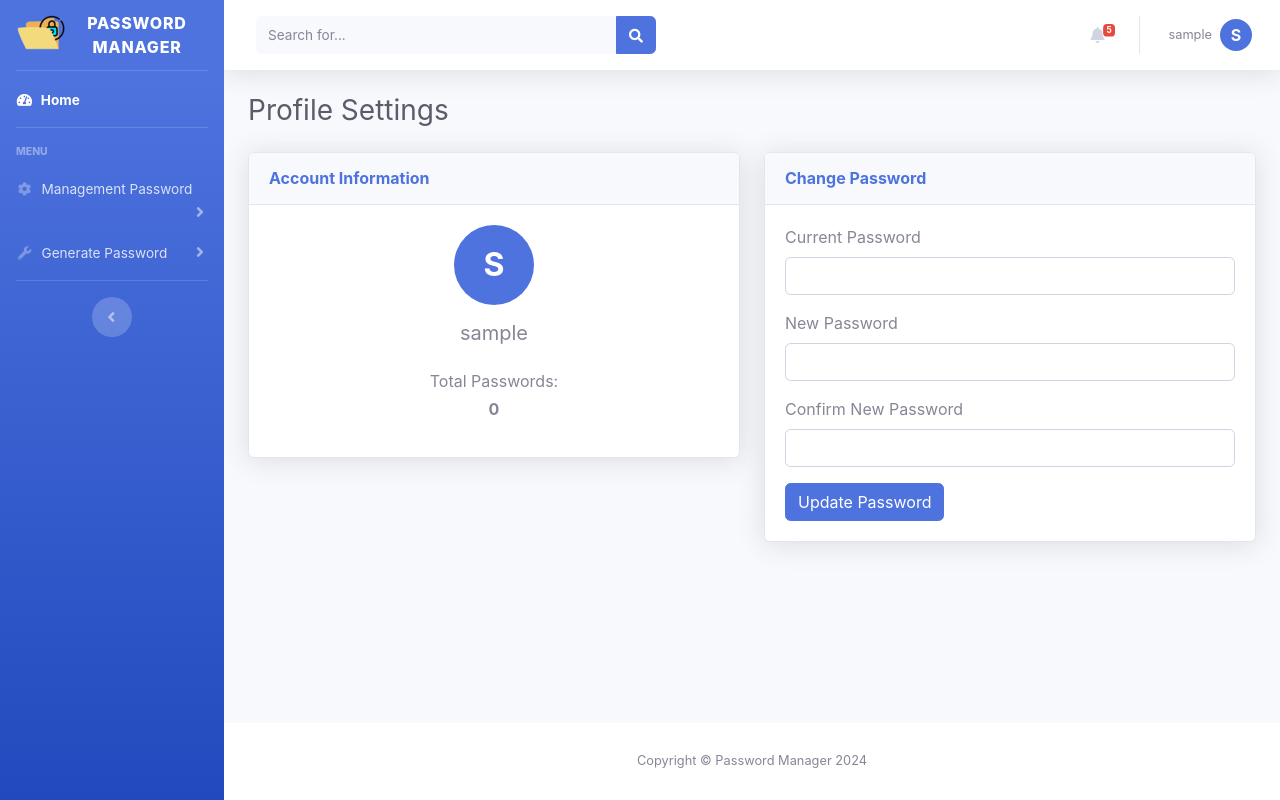
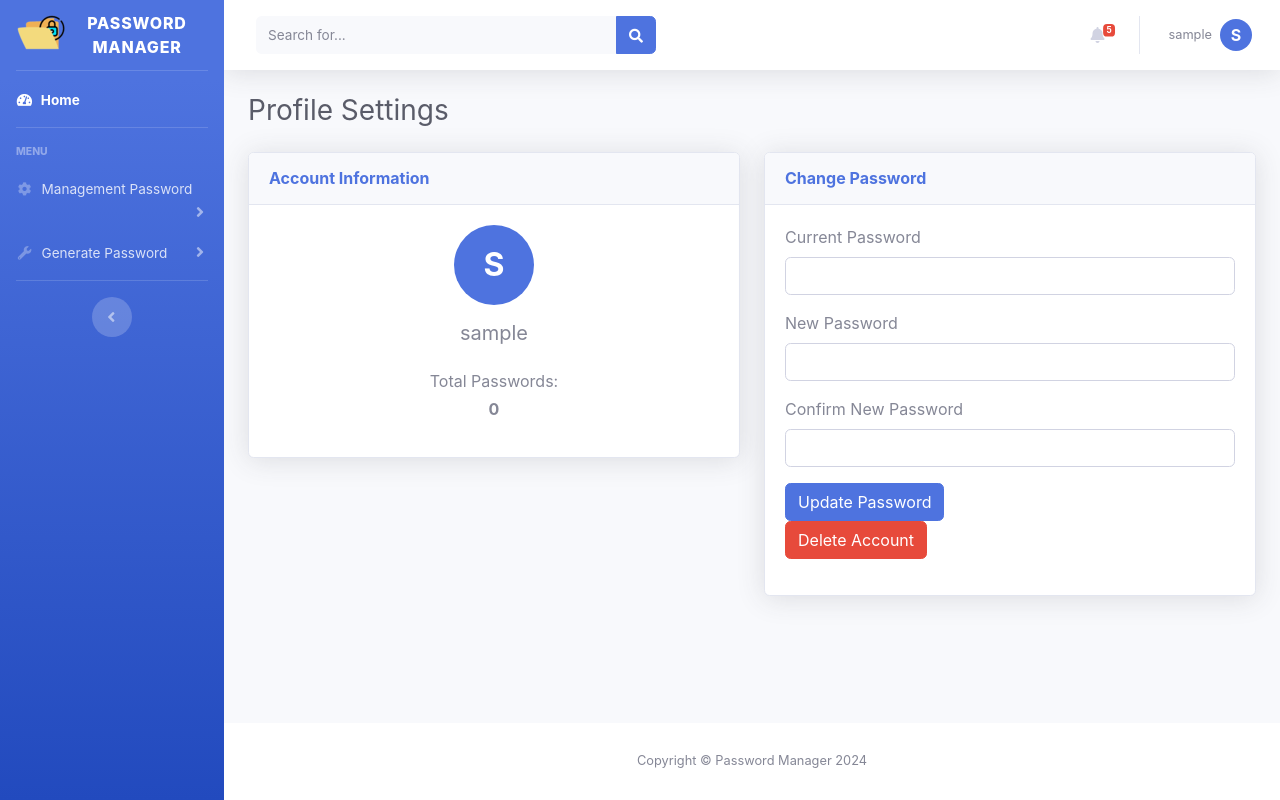
Before and after one commit to RigenEdnu/Pw-Manager-Web, a Flask app: page /profile/settings in a window 1280 px wide. Run offline with Flask 3, Linux system fonts and the light colour scheme; the visitor is signed in with stand-in values (Sample User, id 1); some libraries are stand-ins or nearby versions.

Commit message:
menambahkan fitur hapus akun

```diff
--- a/app.py
+++ b/app.py
@@ -444,5 +444,25 @@ def profile_settings():
                          total_passwords=total_passwords,
                          user_info=user_info)
 
+@app.route('/delete_account', methods=['POST'])
+@login_required
+def delete_account():
+    username = session['username']
+
+    # Load users and remove the current user
+    users = load_users()
+    users = [user for user in users if user['username'] != username]
+    save_users(users)
+
+    # Load passwords and remove passwords owned by the current user
+    passwords = load_passwd()
+    passwords = [password for password in passwords if password['owner'] != username]
+    save_passwd(passwords)
+
+    # Clear session and redirect to signup page
+    session.clear()
+    flash('Your account has been deleted successfully.', 'success')
+    return redirect(url_for('signup'))
+
 if __name__ == '__main__':
     app.run(debug=True)
--- a/database/auth.json
+++ b/database/auth.json
@@ -1,14 +1,12 @@
 {
     "users": [
         {
-            "username": "admin",
-            "password": "8c6976e5b5410415bde908bd4dee15dfb167a9c873fc4bb8a81f6f2ab448a918",
-            "clipboard_enabled": true,
-            "clipboard_timeout": 10
+            "username": "mama",
+            "password": "b8111157b44bf650f4d4ac20c22fccf1c05390a42c2a51c835cb23ddcfc0935b"
         },
         {
-            "username": "mama",
-            "password": "b8111157b44bf650f4d4ac20c22fccf1c05390a42c2a51c835cb23ddcfc0935b"
+            "username": "admin",
+            "password": "8c6976e5b5410415bde908bd4dee15dfb167a9c873fc4bb8a81f6f2ab448a918"
         }
     ]
 }
--- a/database/login_history.json
+++ b/database/login_history.json
@@ -1,17 +1,5 @@
 {
     "history": [
-        {
-            "username": "admin",
-            "timestamp": "2025-01-05 08:13:08"
-        },
-        {
-            "username": "mama",
-            "timestamp": "2025-01-05 09:02:18"
-        },
-        {
-            "username": "admin",
-            "timestamp": "2025-01-05 09:09:45"
-        },
         {
             "username": "admin",
             "timestamp": "2025-01-05 09:11:40"
@@ -19,6 +7,18 @@
         {
             "username": "admin",
             "timestamp": "2025-01-05 09:16:04"
+        },
+        {
+            "username": "admin",
+            "timestamp": "2025-01-05 10:12:44"
+        },
+        {
+            "username": "admin",
+            "timestamp": "2025-01-05 10:22:32"
+        },
+        {
+            "username": "admin",
+            "timestamp": "2025-01-05 10:25:15"
         }
     ]
 }
--- a/database/password.json
+++ b/database/password.json
@@ -1,11 +1,3 @@
 {
-    "passwords": [
-        {
-            "id_pass": 1,
-            "label": "anakamikom google",
-            "username": "anakamikom@students.amikom.ac.id",
-            "password": "gAAAAABnedf3TAXBpTlz2-abU_yJhdYqPKJzMhkNgFBvp5SHA2iX58vy2XHUMHr1PLjdYLiEJ8kSW-3R3osf8YjqPH5micJUoA==",
-            "owner": "admin"
-        }
-    ]
+    "passwords": []
 }
--- a/templates/profile/settings.html
+++ b/templates/profile/settings.html
@@ -61,10 +61,36 @@
                             <input type="password" class="form-control" name="confirm_password" required>
                         </div>
                         <button type="submit" class="btn btn-primary">Update Password</button>
+                        <div class="form-group">
+                            <button type="button" class="btn btn-danger" data-toggle="modal" data-target="#deleteAccountModal">Delete Account</button>
+                        </div>
                     </form>
                 </div>
             </div>
         </div>
     </div>
 </div>
+
+<!-- Delete Account Modal -->
+<div class="modal fade" id="deleteAccountModal" tabindex="-1" role="dialog" aria-labelledby="deleteAccountModalLabel" aria-hidden="true">
+    <div class="modal-dialog" role="document">
+        <div class="modal-content">
+            <div class="modal-header">
+                <h5 class="modal-title" id="deleteAccountModalLabel">Confirm Account Deletion</h5>
+                <button type="button" class="close" data-dismiss="modal" aria-label="Close">
+                    <span aria-hidden="true">&times;</span>
+                </button>
+            </div>
+            <div class="modal-body">
+                Are you sure you want to delete your account? This action cannot be undone.
+            </div>
+            <div class="modal-footer">
+                <button type="button" class="btn btn-secondary" data-dismiss="modal">Cancel</button>
+                <form method="POST" action="{{ url_for('delete_account') }}">
+                    <button type="submit" class="btn btn-danger">Delete Account</button>
+                </form>
+            </div>
+        </div>
+    </div>
+</div>
 {% endblock %}
```
